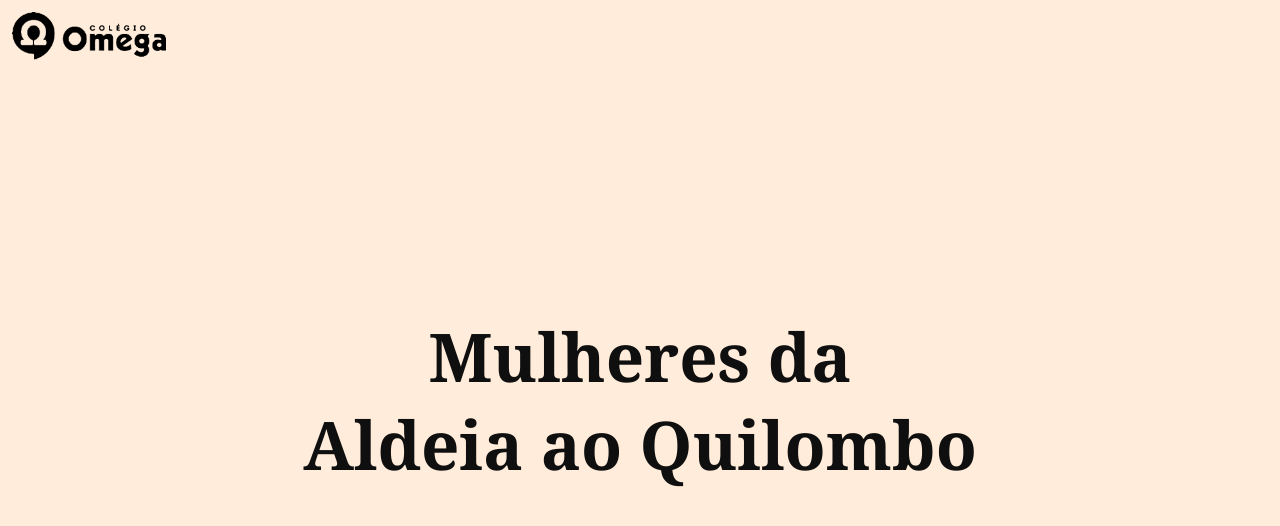
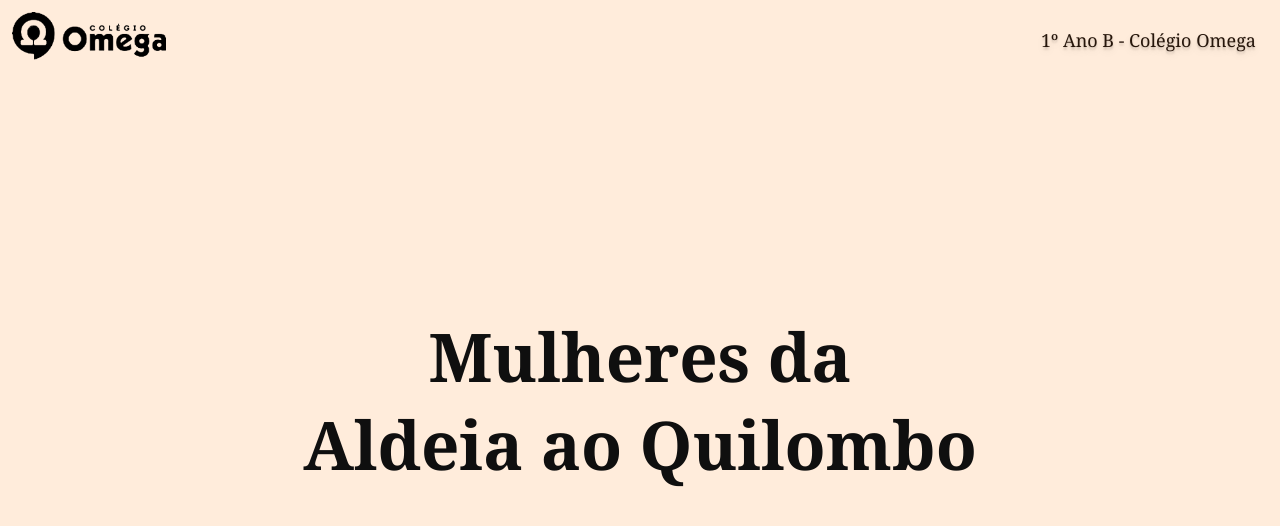
Before and after one commit to guisolv/mulheres-quilombo, a React (Vite) app: page / in a window 1280 px wide. Shown: the top 526 px of the page. Built offline with nearby package versions, Linux system fonts and the light colour scheme; a web font is replaced by a local one.

Commit message:
Scrollbar color and stying

```diff
--- a/src/App.tsx
+++ b/src/App.tsx
@@ -11,8 +11,10 @@ function App() {
     <main className='h-full w-full bg-background '>
       <header className="fixed h-20 left-0 right-0 flex flex-row bg-background z-40">
         <img src={omegaLogo} className='h-12 ml-3 mt-3'></img>
+        <div className="grow"></div>
+        <p className='my-auto px-6 text-lg text-contrast text-shadow-lg self-end'>1º Ano B - Colégio Omega</p>
       </header>
-      <div className="fixed animate-reveal-shadow my-20 w-full drop-shadow-lg drop-shadow-black h-[1px] bg-background z-30"></div>
+      <div className="fixed animate-reveal-shadow my-20 w-full drop-shadow-lg drop-shadow-black/40 h-[1px] bg-background z-30"></div>
       <h1 className='fixed border-contrast text-4xl animate-header-text z-50'>Mulheres da <br></br>Aldeia ao Quilombo</h1>
 
       <div className="spacing h-[100vh]"></div>
--- a/src/index.css
+++ b/src/index.css
@@ -32,3 +32,24 @@
   background: #FF9149;
   text-shadow: none;
 }
+
+::-webkit-scrollbar {
+  width: 9px;
+}
+
+/* Track */
+::-webkit-scrollbar-track {
+  background: #FFECDB;
+}
+
+/* Handle */
+::-webkit-scrollbar-thumb {
+  background: #26160B;
+  border-radius: 1000em;
+  transition: all 100ms ease-in-out;
+}
+
+/* Handle on hover */
+::-webkit-scrollbar-thumb:hover {
+  background: #FF9149;
+}
--- a/src/styles/pageAnimations.css
+++ b/src/styles/pageAnimations.css
@@ -69,7 +69,7 @@
     opacity: 0;
     animation: keyframes-shadow linear forwards;
     animation-timeline: scroll();
-    animation-range: 400vh 500vh;
+    animation-range: 90vh 150vh;
 }
 
 @keyframes keyframes-reveal-paragraph {
```
